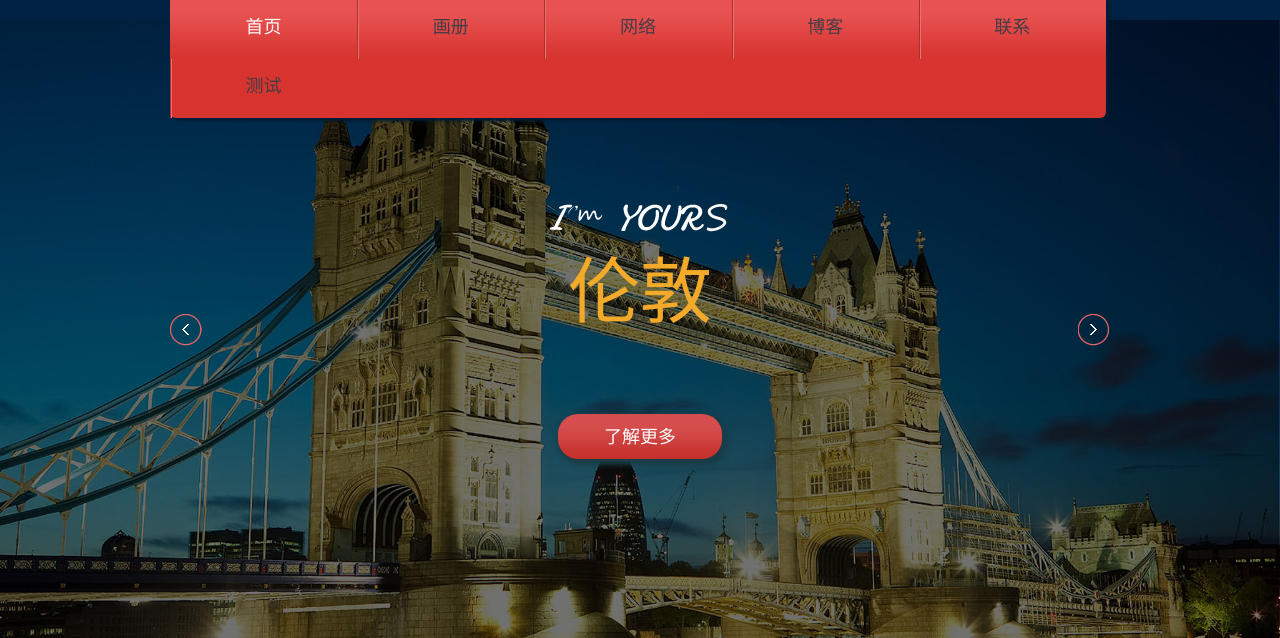
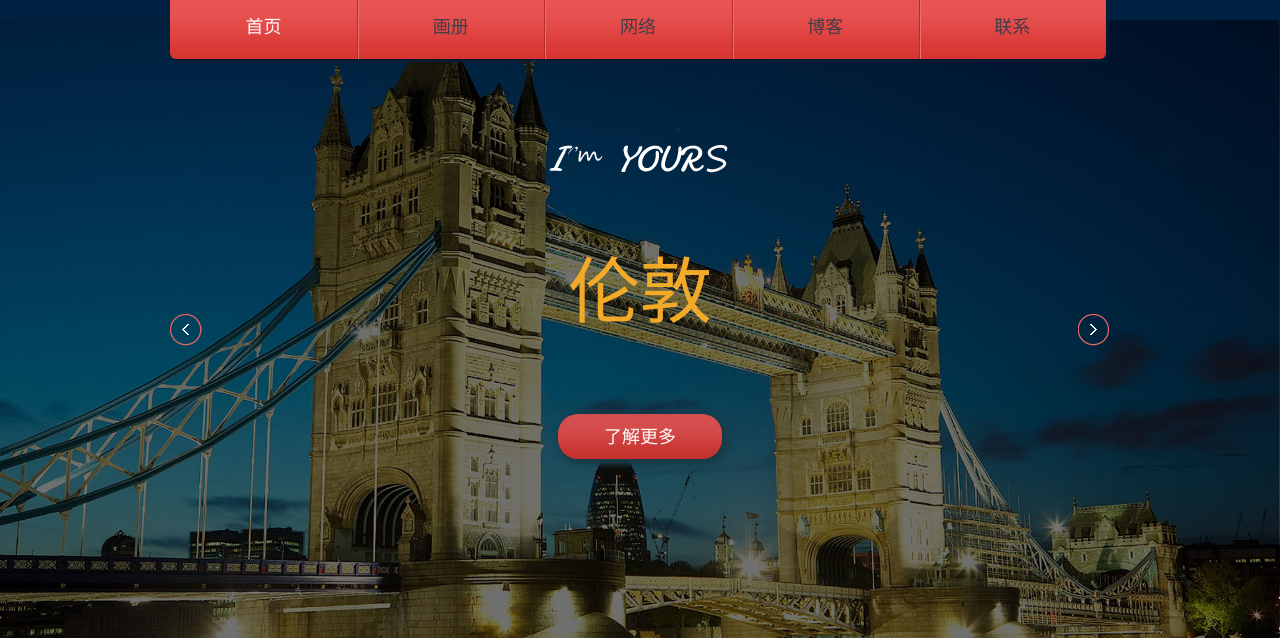
Before and after one commit to edqick/too, a Django app: template template/index.html in a window 1280 px wide. Shown: the top 638 px of the page. Run offline with Django 3.2, Linux system fonts and the light colour scheme; the template is opened without the code that fills it, so the values that code supplies are empty; some libraries are stand-ins or nearby versions.

Commit message:
start
remove test .

```diff
--- a/template/header.html
+++ b/template/header.html
@@ -10,7 +10,7 @@
 								<li><a href="/network">网络</a></li>
 								<li><a href="/blog">博客</a></li>
 								<li><a href="/contact">联系</a></li>
-								<li><a href="/test">测试</a></li>
+
 							</ul>
 						</nav>
 						<div class="clear"></div>
--- a/too/urls.py
+++ b/too/urls.py
@@ -25,6 +25,5 @@ urlpatterns = [
     url(r'^network/$', view.network,name='network'),
     url(r'^blog/$', view.blog,name='blog'),
     url(r'^contact/$', view.contact,name='contact'),
-    url(r'^test/$', view.test,name='test'),
     url(r'^hello', view.hello),
 ] + static(settings.STATIC_URL, document_root=settings.STATIC_ROOT)
```
Also changed, not shown: 2 other files.
